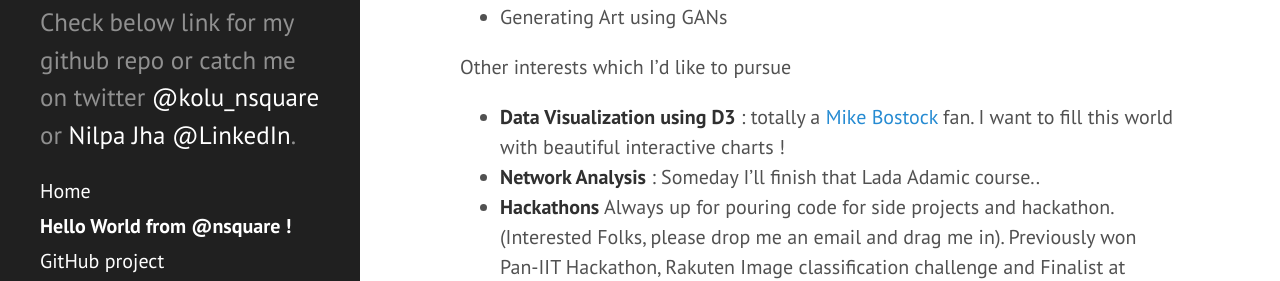
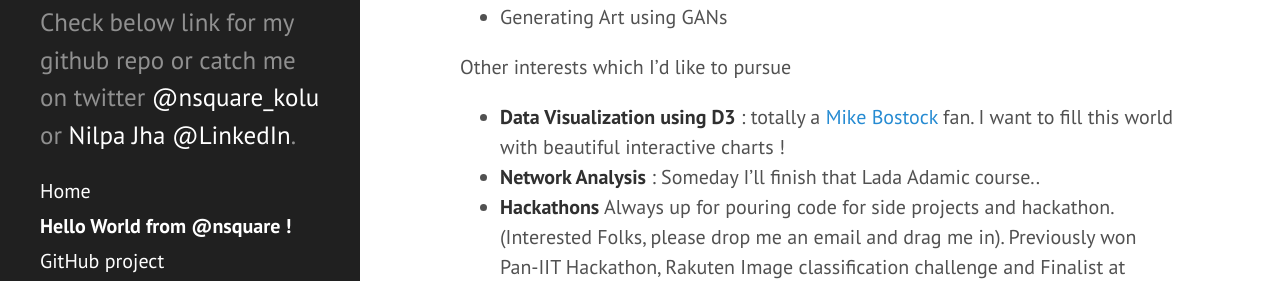
Before and after one commit to nsquare/nsquare.github.io, a Jekyll site: the page built from index.md, in a window 1280 px wide. Shown: the part 496-777 px from the top of the page. Built offline with Jekyll 4.4.1, drawn with Linux system fonts in a browser that asks for light colours; our own code applies the rules of GitHub Pages for plain Markdown files; the list of posts is cut into pages by our own code.

```diff
--- a/_config.yml
+++ b/_config.yml
@@ -8,7 +8,7 @@ permalink:        pretty
 # Setup
 title:            Nilpa Jha
 tagline:          'Nilpa Jha'
-description:      'Check below link for my github repo or catch me on twitter <a href="https://twitter.com/kolu_nsquare" target="_blank">@kolu_nsquare</a> or <a href="https://www.linkedin.com/in/nilpajha/" target="_blank">Nilpa Jha @LinkedIn</a>.'
+description:      'Check below link for my github repo or catch me on twitter <a href="https://twitter.com/nsquare_kolu" target="_blank">@nsquare_kolu</a> or <a href="https://www.linkedin.com/in/nilpajha/" target="_blank">Nilpa Jha @LinkedIn</a>.'
 url:
 baseurl:          /
 
```
